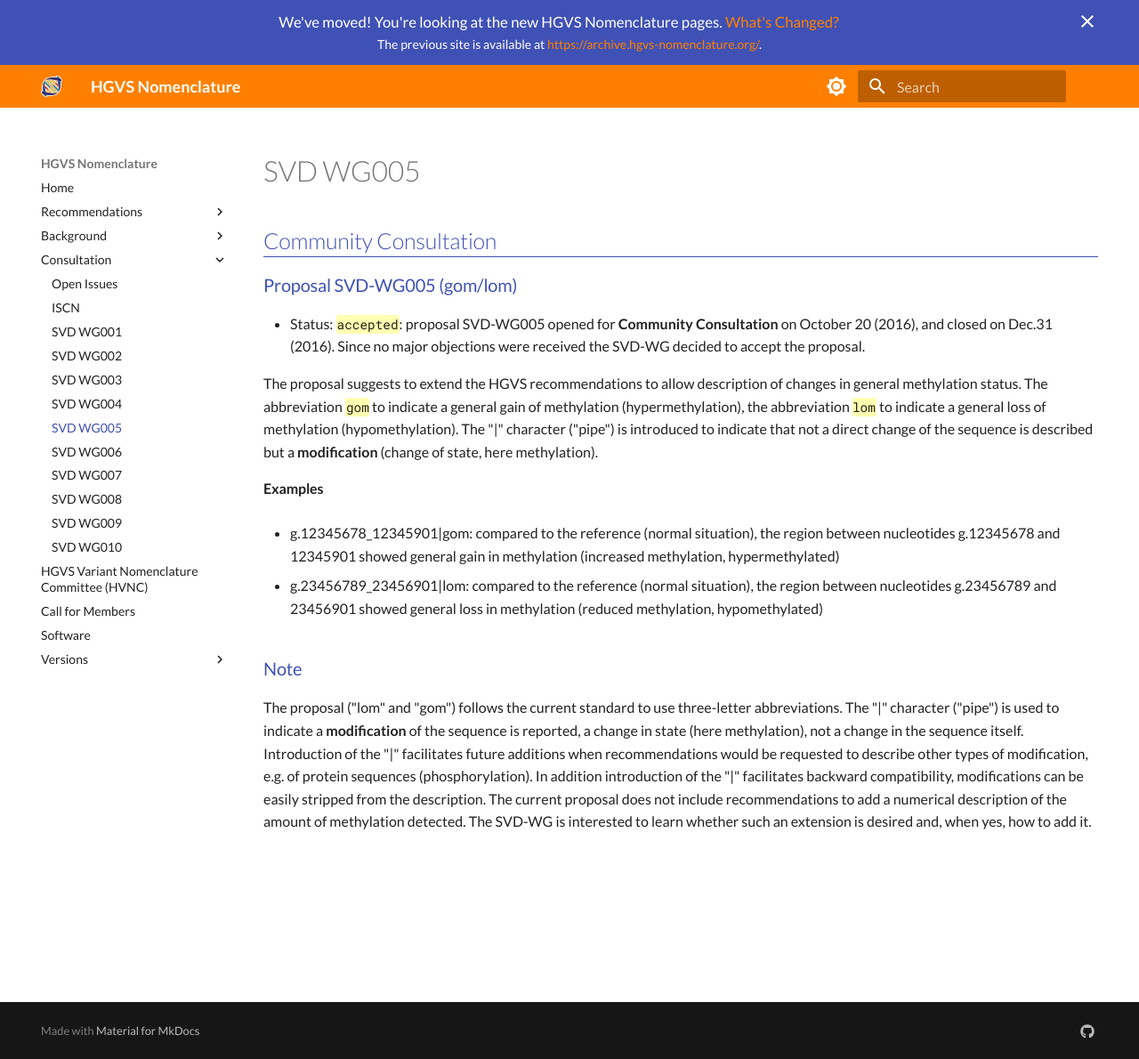
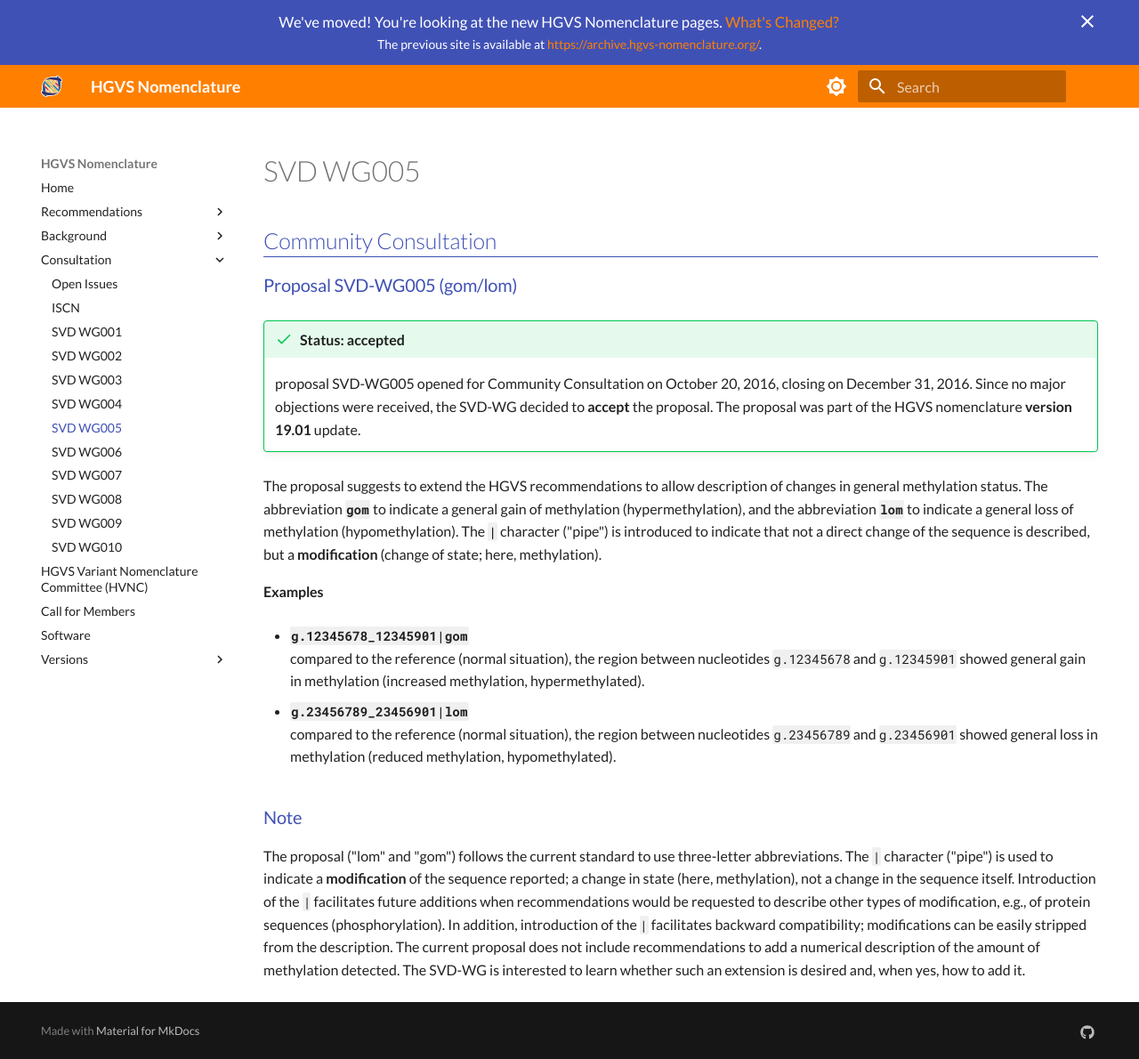
Before and after one commit to HGVSnomenclature/hgvs-nomenclature, an MkDocs documentation site: the page built from docs/consultation/SVD-WG005.md, in a window 1280 px wide and 1190 px high. Shown: the whole window at 89% size. Built offline with MkDocs 1.6.1 and Material for MkDocs 9.7.7, drawn with Linux system fonts in a browser that asks for light colours.

Commit message:
Style and fix the SVD-WG005 page.
Like earlier pages, add the HGVS nomenclature version where this
 proposal became included.

```diff
--- a/docs/consultation/SVD-WG005.md
+++ b/docs/consultation/SVD-WG005.md
@@ -2,16 +2,29 @@
 
 ### Proposal SVD-WG005 (gom/lom)
 
-- Status: <code class="spot1">accepted</code>: proposal SVD-WG005 opened for **Community Consultation** on October 20 (2016), and closed on Dec.31 (2016). Since no major objections were received the SVD-WG decided to accept the proposal.
+!!! success "Status: accepted"
 
-The proposal suggests to extend the HGVS recommendations to allow description of changes in general methylation status. The abbreviation <code class="spot1">gom</code> to indicate a general gain of methylation (hypermethylation), the abbreviation <code class="spot1">lom</code> to indicate a general loss of methylation (hypomethylation). The "\|" character ("pipe") is introduced to indicate that not a direct change of the sequence is described but a **modification** (change of state, here methylation).
+    proposal SVD-WG005 opened for Community Consultation on October 20, 2016, closing on December 31, 2016.
+    Since no major objections were received, the SVD-WG decided to **accept** the proposal.
+    The proposal was part of the HGVS nomenclature **version 19.01** update.
+
+The proposal suggests to extend the HGVS recommendations to allow description of changes in general methylation status.
+The abbreviation **`gom`** to indicate a general gain of methylation (hypermethylation), and the abbreviation **`lom`** to indicate a general loss of methylation (hypomethylation).
+The **`|`** character ("pipe") is introduced to indicate that not a direct change of the sequence is described, but a **modification** (change of state; here, methylation).
 
 #### Examples
 
-- g.12345678_12345901|gom: compared to the reference (normal situation), the region between nucleotides g.12345678 and 12345901 showed general gain in methylation (increased methylation, hypermethylated)
+- **`g.12345678_12345901|gom`**<br>
+  compared to the reference (normal situation), the region between nucleotides `g.12345678` and `g.12345901` showed general gain in methylation (increased methylation, hypermethylated).
 
-- g.23456789_23456901|lom: compared to the reference (normal situation), the region between nucleotides g.23456789 and 23456901 showed general loss in methylation (reduced methylation, hypomethylated)
+- **`g.23456789_23456901|lom`**<br>
+  compared to the reference (normal situation), the region between nucleotides `g.23456789` and `g.23456901` showed general loss in methylation (reduced methylation, hypomethylated).
 
 ### Note
 
-The proposal ("lom" and "gom") follows the current standard to use three-letter abbreviations. The "\|" character ("pipe") is used to indicate a **modification** of the sequence is reported, a change in state (here methylation), not a change in the sequence itself. Introduction of the "\|" facilitates future additions when recommendations would be requested to describe other types of modification, e.g. of protein sequences (phosphorylation). In addition introduction of the "\|" facilitates backward compatibility, modifications can be easily stripped from the description. The current proposal does not include recommendations to add a numerical description of the amount of methylation detected. The SVD-WG is interested to learn whether such an extension is desired and, when yes, how to add it.
+The proposal ("lom" and "gom") follows the current standard to use three-letter abbreviations.
+The `|` character ("pipe") is used to indicate a **modification** of the sequence reported; a change in state (here, methylation), not a change in the sequence itself.
+Introduction of the `|` facilitates future additions when recommendations would be requested to describe other types of modification, e.g., of protein sequences (phosphorylation).
+In addition, introduction of the `|` facilitates backward compatibility; modifications can be easily stripped from the description.
+The current proposal does not include recommendations to add a numerical description of the amount of methylation detected.
+The SVD-WG is interested to learn whether such an extension is desired and, when yes, how to add it.
```
